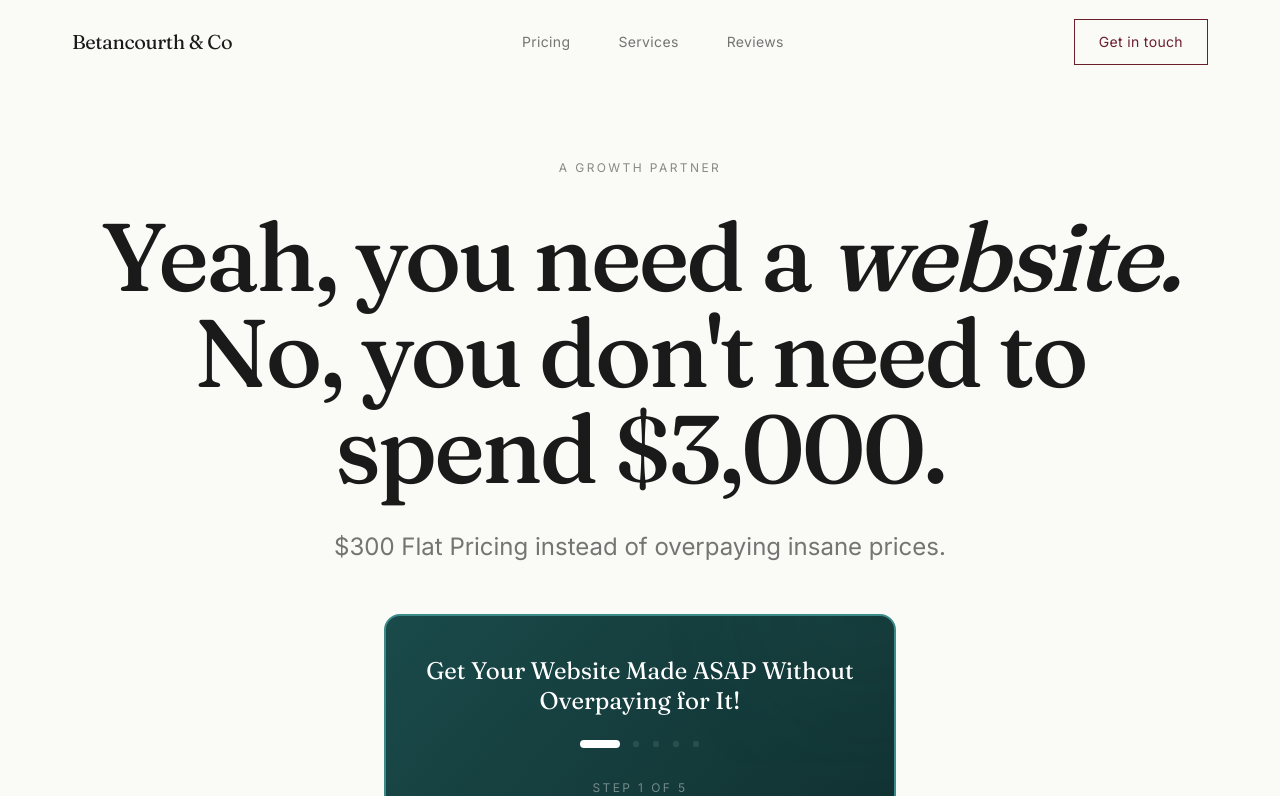
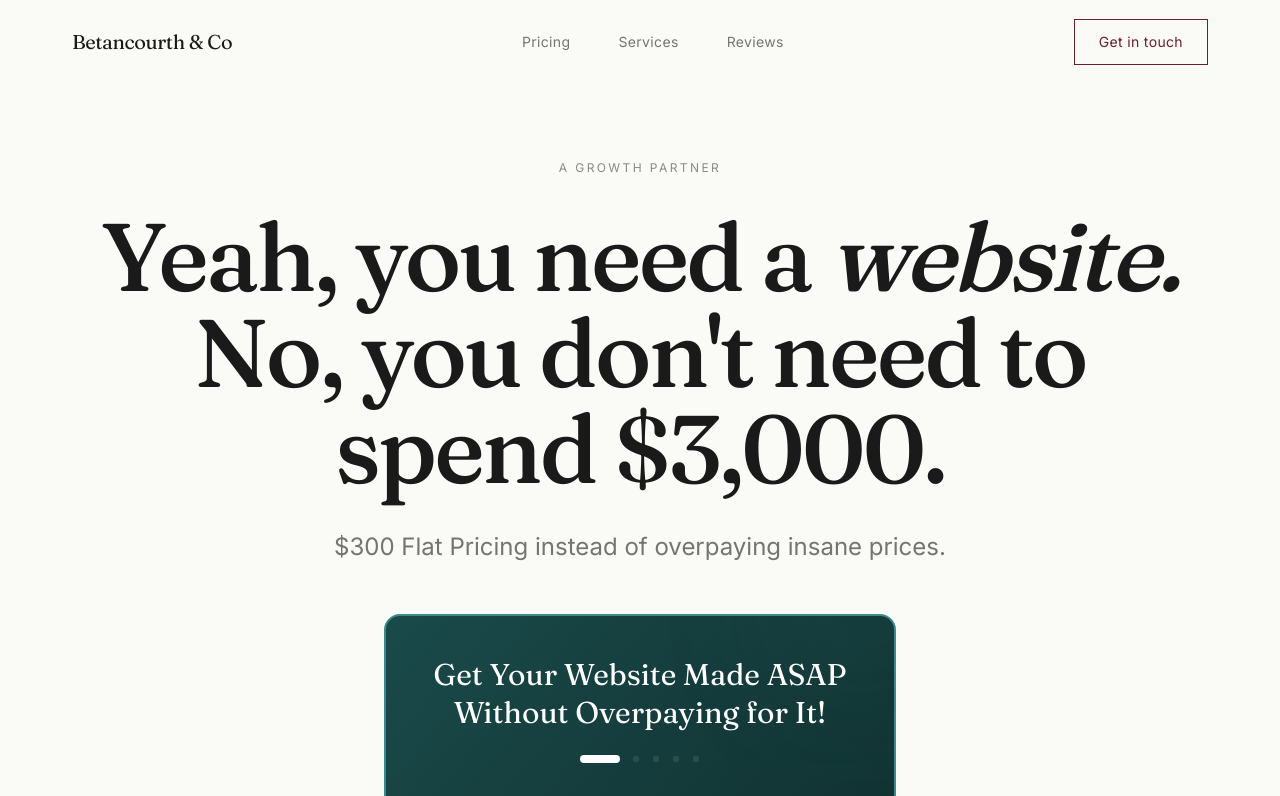
Before and after one commit to Fbet590/Betancourth-Co-2.0, a Next.js app: page / in a window 1280 px wide. Shown: the top 796 px of the page. Built offline with nearby package versions, Linux system fonts and the light colour scheme.

Commit message:
style: increase form headline font size for prominence
Update h2 font size to 30px for desktop visibility.

```diff
--- a/components/hero-section.tsx
+++ b/components/hero-section.tsx
@@ -488,7 +488,7 @@ export function HeroSection() {
                 ) : (
                   <div className="relative z-10">
                     {/* Form headline */}
-                    <h2 className="font-serif text-xl md:text-2xl text-white text-center mb-6 leading-tight">
+                    <h2 className="font-serif text-xl md:text-[30px] text-white text-center mb-6 leading-tight">
                       Get Your Website Made ASAP Without Overpaying for It!
                     </h2>
 
```
